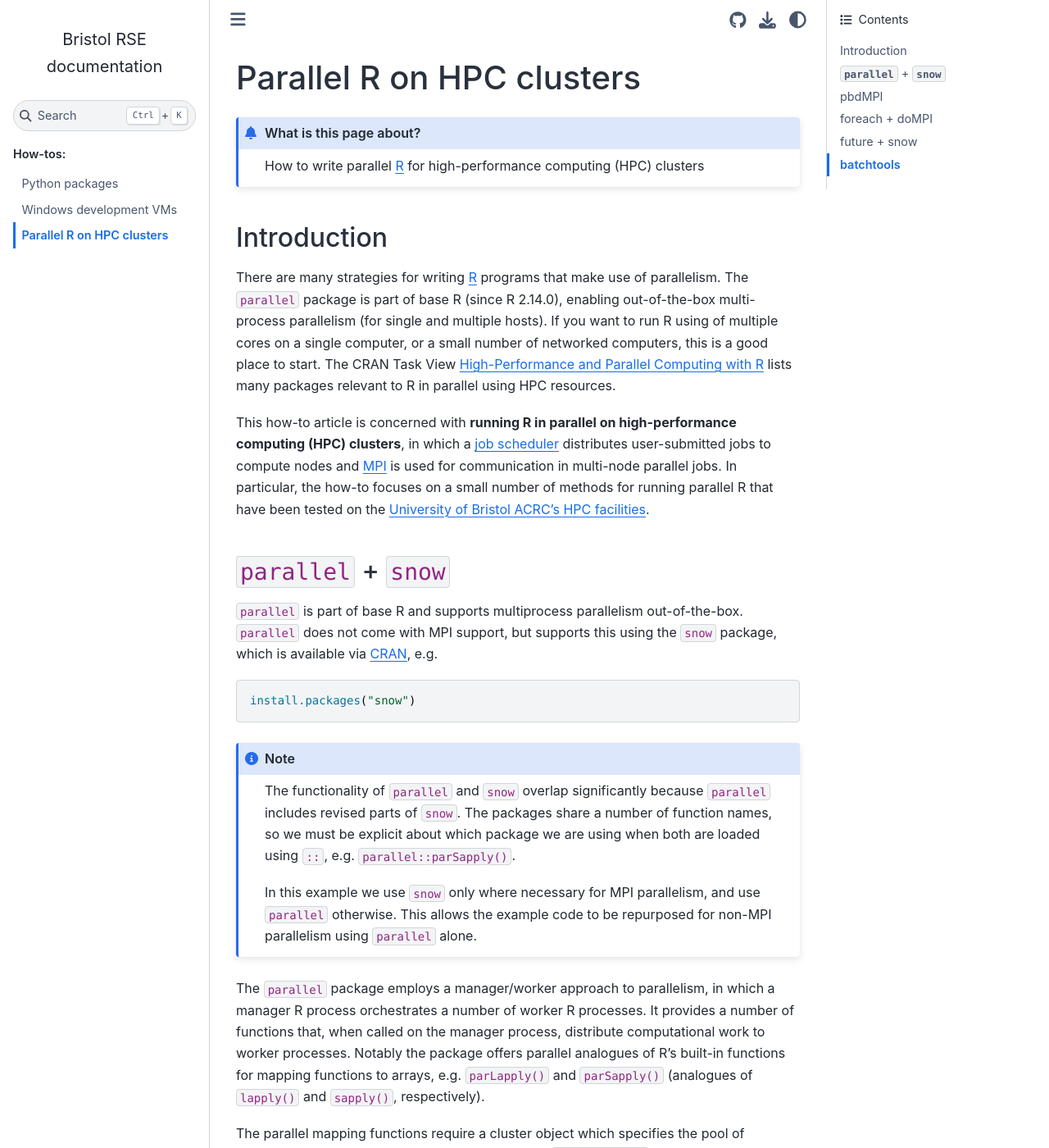
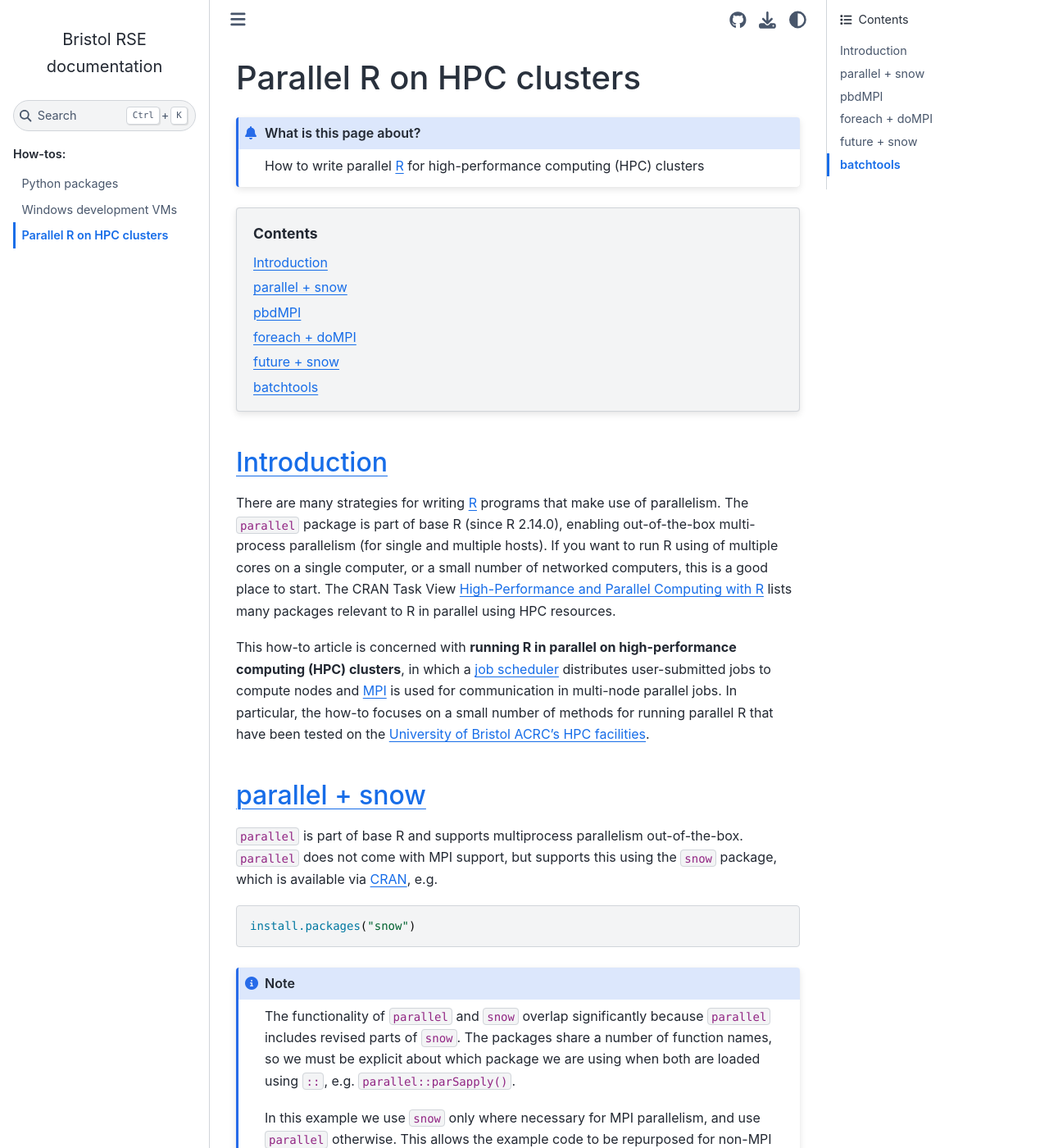
Before and after one commit to BristolRSE/bristolrse.github.io, a Sphinx documentation site: the page built from source/how-tos/parallel_R.rst, in a window 1280 px wide and 1400 px high. Shown: the whole window at 82% size. Built offline with Sphinx 7.4.7 and the Sphinx Book theme 1.1.4, drawn with Linux system fonts in a browser that asks for light colours.

Commit message:
Add local contents

```diff
--- a/source/how-tos/parallel_R.rst
+++ b/source/how-tos/parallel_R.rst
@@ -7,6 +7,9 @@
 .. admonition:: What is this page about?
 
    How to write parallel `R <https://www.r-project.org/>`_ for high-performance computing (HPC) clusters
+
+.. contents:: Contents
+   :local:
 
 Introduction
 ============
@@ -19,7 +22,7 @@
 In particular, the how-to focuses on a small number of methods for running parallel R that have been tested on the `University of Bristol ACRC's HPC facilities <https://www.bristol.ac.uk/acrc/high-performance-computing/>`_.
 
 
-``parallel`` + ``snow``
+parallel + snow
 =======================
 ``parallel`` is part of base R and supports multiprocess parallelism out-of-the-box.
 ``parallel`` does not come with MPI support, but supports this using the ``snow`` package, which is available via `CRAN <https://cran.r-project.org/package=snow>`_, e.g.
```
